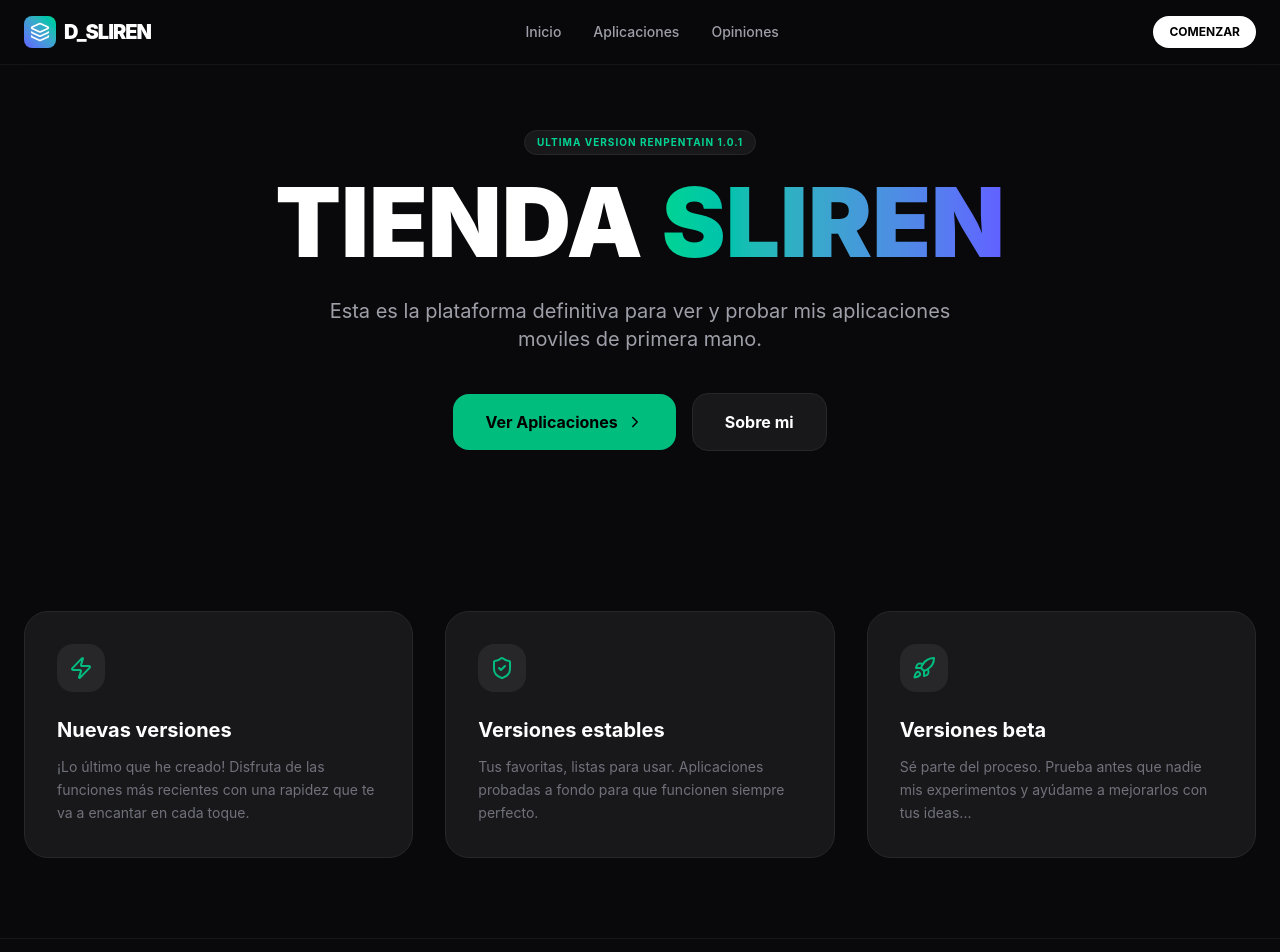
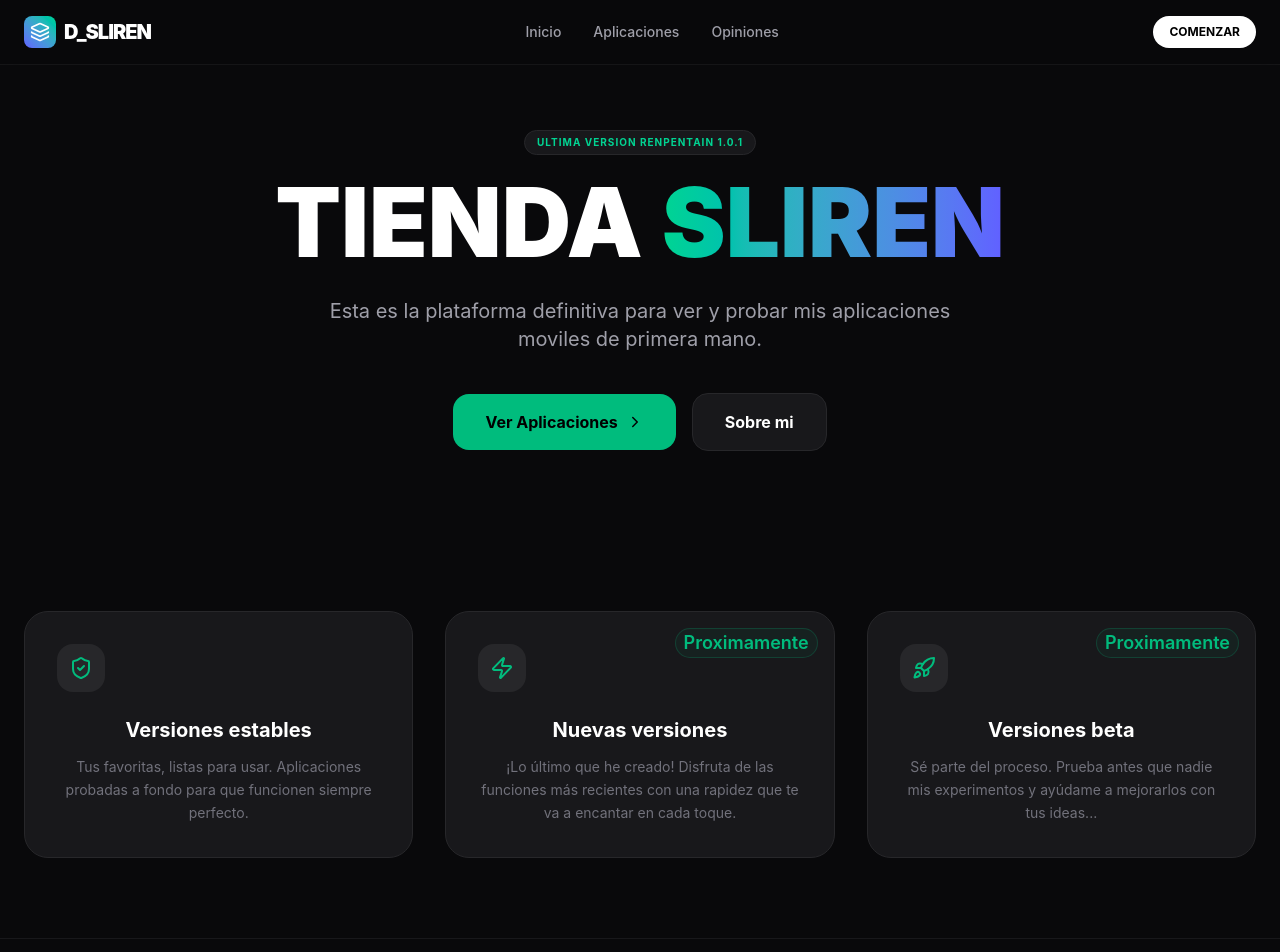
Before and after one commit to David-Sliren/mobile-app-store, a React (Vite) app: page / in a window 1280 px wide. Shown: the top 952 px of the page. Built offline with nearby package versions, Linux system fonts and the light colour scheme.

Commit message:
feact(home): Agregar estado en el componente FeatureCard, para indicar cuando una funcionalidad no esta disponible

```diff
--- a/src/components/Home/FeatureCard.jsx
+++ b/src/components/Home/FeatureCard.jsx
@@ -1,17 +1,23 @@
 import { motion } from "motion/react";
 import { fadeIn } from "../../constants/motion_variants";
 
-const FeatureCard = ({ icon: Icon, title, desc }) => (
-  <motion.div
+const FeatureCard = ({ icon: Icon, title, desc, isSoon = false }) => (
+  <motion.button
+    disabled={isSoon}
     variants={fadeIn}
-    className="p-8 rounded-3xl bg-zinc-900 border border-zinc-800 hover:border-emerald-500/50 transition-colors group cursor-pointer"
+    className={`relative p-8 rounded-3xl bg-zinc-900 border border-zinc-800 hover:border-emerald-500/50 transition-colors group ${isSoon ? "cursor-not-allowed" : "cursor-pointer"}`}
   >
+    {isSoon && (
+      <div className="absolute top-4 right-4 size-fit bg-emerald-500/6 flex items-center justify-center border border-emerald-500/20 px-2 rounded-full group-hover:bg-emerald-500/10  transition-colors text-md sm:text-sm md:text-md xl:text-lg text-emerald-500 font-semibold">
+        Proximamente
+      </div>
+    )}
     <div className="w-12 h-12 rounded-2xl bg-zinc-800 flex items-center justify-center mb-6 group-hover:bg-emerald-500/10 transition-colors">
       <Icon className="text-emerald-500 size-6" />
     </div>
     <h3 className="text-white text-xl font-bold mb-3">{title}</h3>
     <p className="text-zinc-500 leading-relaxed text-sm">{desc}</p>
-  </motion.div>
+  </motion.button>
 );
 
 export default FeatureCard;
--- a/src/page/Home.jsx
+++ b/src/page/Home.jsx
@@ -23,16 +23,20 @@ const Home = () => {
           className="grid grid-cols-1 md:grid-cols-3 gap-8"
         >
           <FeatureCard
+            icon={ShieldCheck}
+            title="Versiones estables"
+            desc="Tus favoritas, listas para usar. Aplicaciones probadas a fondo para que funcionen siempre perfecto."
+          />
+
+          <FeatureCard
+            isSoon={true}
             icon={Zap}
             title="Nuevas versiones"
             desc="¡Lo último que he creado! Disfruta de las funciones más recientes con una rapidez que te va a encantar en cada toque."
           />
+
           <FeatureCard
-            icon={ShieldCheck}
-            title="Versiones estables"
-            desc="Tus favoritas, listas para usar. Aplicaciones probadas a fondo para que funcionen siempre perfecto."
-          />
-          <FeatureCard
+            isSoon={true}
             icon={Rocket}
             title="Versiones beta"
             desc="Sé parte del proceso. Prueba antes que nadie mis experimentos y ayúdame a mejorarlos con tus ideas..."
```
